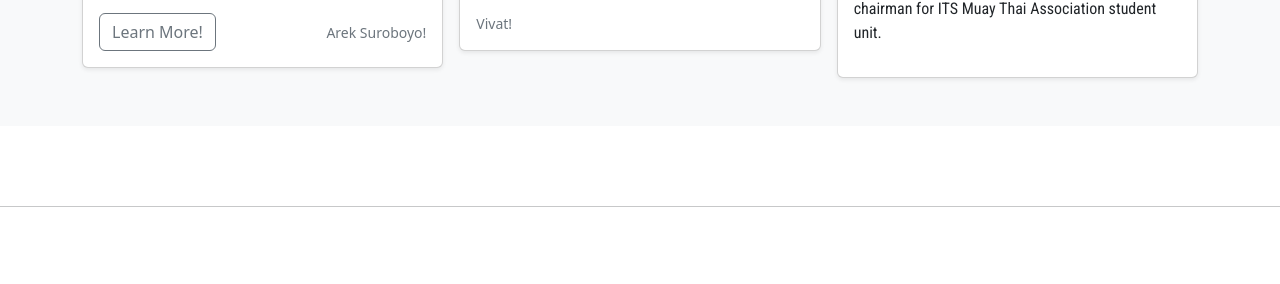
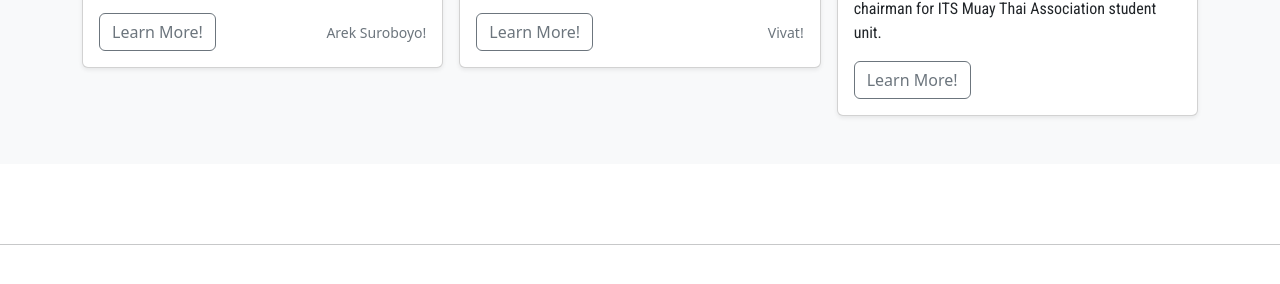
Before and after one commit to salmanhermana/quiz1, a plain HTML site: page Profile.html in a window 1280 px wide. Shown: the part 870-1154 px from the top of the page. Drawn offline with nearby package versions, Linux system fonts and the light colour scheme.

Commit message:
Update Profile.html
updated button

```diff
--- a/Profile.html
+++ b/Profile.html
@@ -134,6 +134,9 @@
                         <div class="card-body">
                             <p class="card-text">I am now studying in Institut Teknologi Sepuluh Nopember Surabaya majoring in Informatics. I am currently on my 5th semester.</p>
                             <div class="d-flex justify-content-between align-items-center">
+                                <div class="btn-group">
+                                    <a class="btn btn-outline-secondary" role="button" href="https://www.its.ac.id">Learn More!</a>
+                                </div>
                                 <small class="text-muted">Vivat!</small>
                             </div>
                         </div>
@@ -146,6 +149,9 @@
                         <div class="card-body">
                             <p class="card-text">My hobby is to play video games, listen to some music and last but not least, to train my boxing/muay thai skill. I am also currently the chairman for ITS Muay Thai Association student unit.</p>
                             <div class="d-flex justify-content-between align-items-center">
+                                <div class="btn-group">
+                                    <a class="btn btn-outline-secondary" role="button" href="https://youtu.be/dQw4w9WgXcQ">Learn More!</a>
+                                </div>
                             </div>
                         </div>
                     </div>
```
